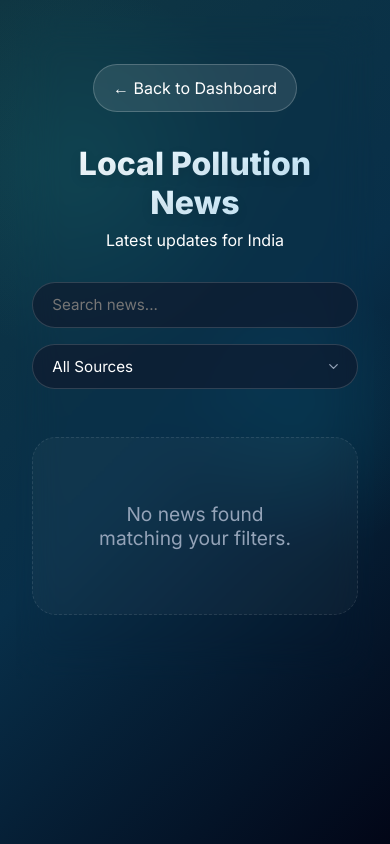
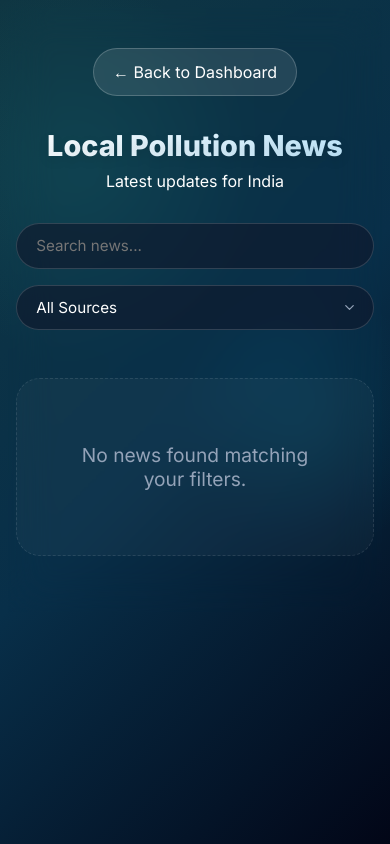
Before and after one commit to Arav-Arun/breatheAI_MumbaiHacks, a Flask app: page /news in a window 390 px wide. Run offline with Flask 3, Linux system fonts and the light colour scheme; data that the repository does not hold is empty.

Commit message:
mobile optimisation

```diff
--- a/frontend/static/css/style.css
+++ b/frontend/static/css/style.css
@@ -1064,31 +1064,33 @@ footer {
 
 @media (max-width: 768px) {
     body {
+        padding: 0.5rem;
+    }
+
+    .container {
+        padding: 0.5rem;
+    }
+
+    h1 {
+        font-size: 1.8rem;
+        margin-bottom: 0.5rem;
+    }
+
+    .subtitle {
+        font-size: 0.9rem;
+        margin-bottom: 1.5rem;
+    }
+
+    .card {
         padding: 1rem;
     }
 
-    .container {
-        padding: 1rem;
-    }
-
-    h1 {
-        font-size: 2rem;
-    }
-
-    .subtitle {
-        font-size: 1rem;
-    }
-
-    .card {
-        padding: 1.2rem;
-    }
-
     .card-label {
-        font-size: 0.8rem;
+        font-size: 0.75rem;
     }
 
     .card-value {
-        font-size: 1.8rem;
+        font-size: 1.6rem;
     }
 
     /* Collapse all grids to single column */
@@ -1097,7 +1099,7 @@ footer {
     .news-grid,
     .support-grid {
         grid-template-columns: 1fr;
-        gap: 1rem;
+        gap: 0.75rem;
     }
 
     /* Ensure full width for spanned items */
```
